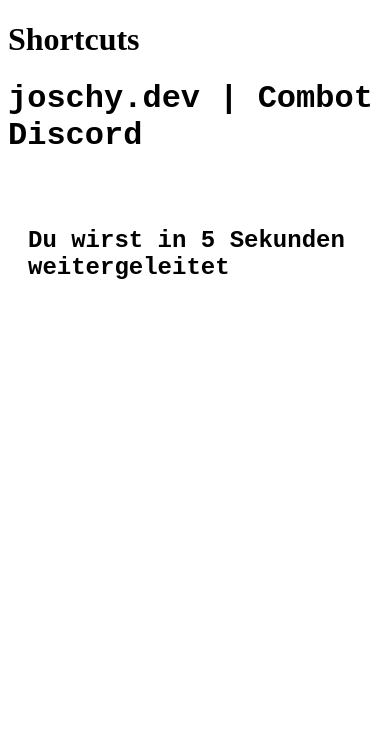
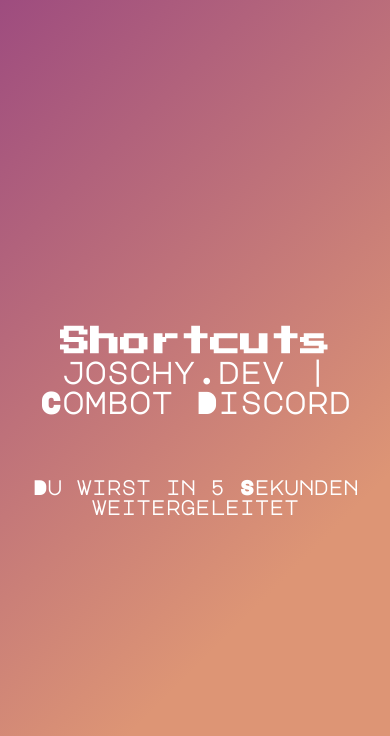
Before and after one commit to combotdev/combot, a plain HTML site: page invite/index.html in a window 390 px wide. Drawn offline with Linux system fonts and the light colour scheme.

Commit message:
🔧 Aktualisiert index.html
CSS hinzugefügt:
- Google Fonts hinzugefügt
- Hintergrundfarbe hinzugefügt
- Text zentriert
- Weitere optische Anpassungen

```diff
--- a/invite/index.html
+++ b/invite/index.html
@@ -6,6 +6,10 @@
   <meta name="msapplication-TileColor" content="#da532c">
   <meta name="theme-color" content="#dd9575">
   <title>joschy.dev | Combot Discord</title>
+  <link rel="stylesheet" href="https://fonts.googleapis.com/css2?family=Major+Mono+Display&family=Press+Start+2P&display=swap">
+  <style>
+    html,body{height:100%;margin:0;font-family:'Press Start 2P',cursive;background:linear-gradient(135deg,#9e4c7f 0%,#dd9575 70%);display:flex;justify-content:center;align-items:center}.content{text-align:center}h1,h2{margin:0;font-size:60px;color:white}h2{font-size:30px}@media screen and (max-width:600px){h1{font-size:30px}h2{font-size:20px}}
+  </style>
   <meta http-equiv="Refresh" content="5; url='https://discord.gg/x8JkDVPqtU'">
 </head>
 <body>
```
